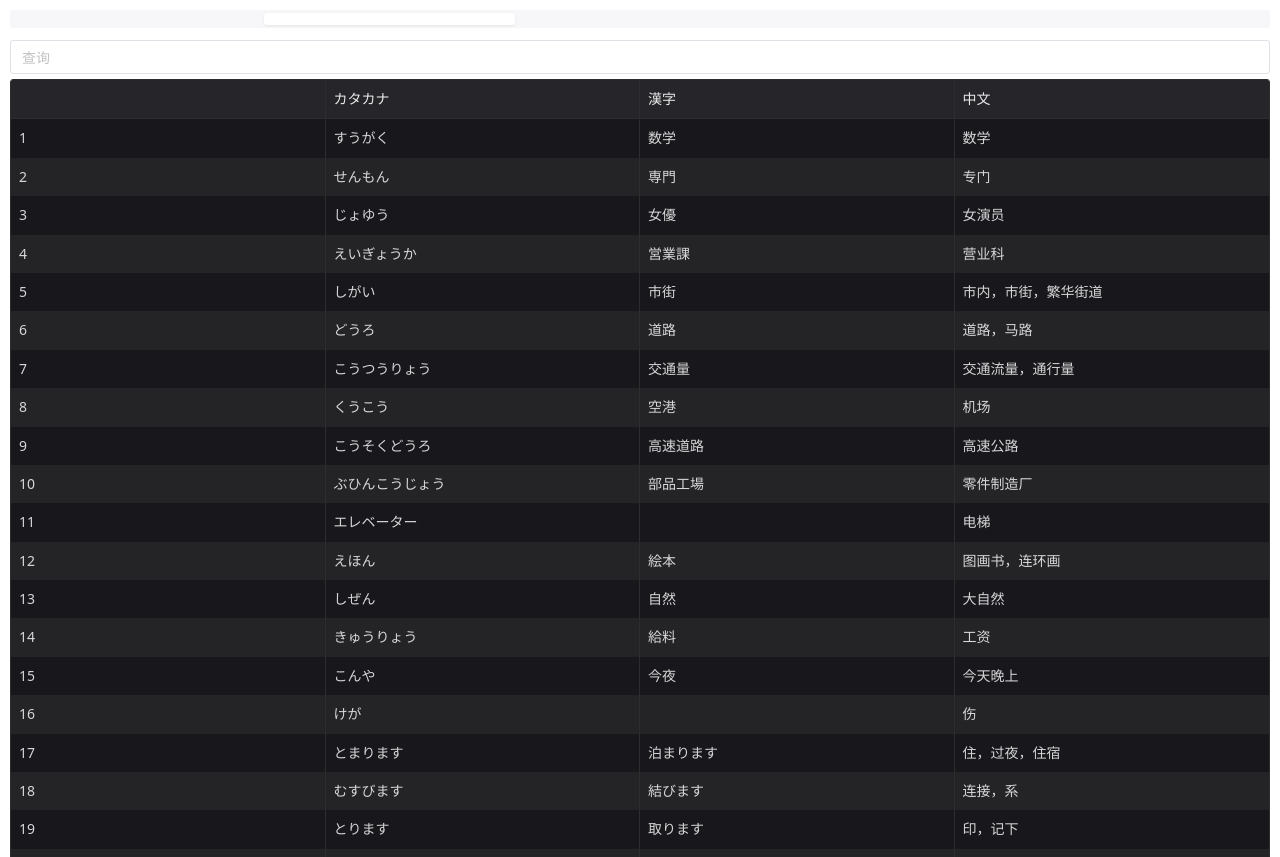
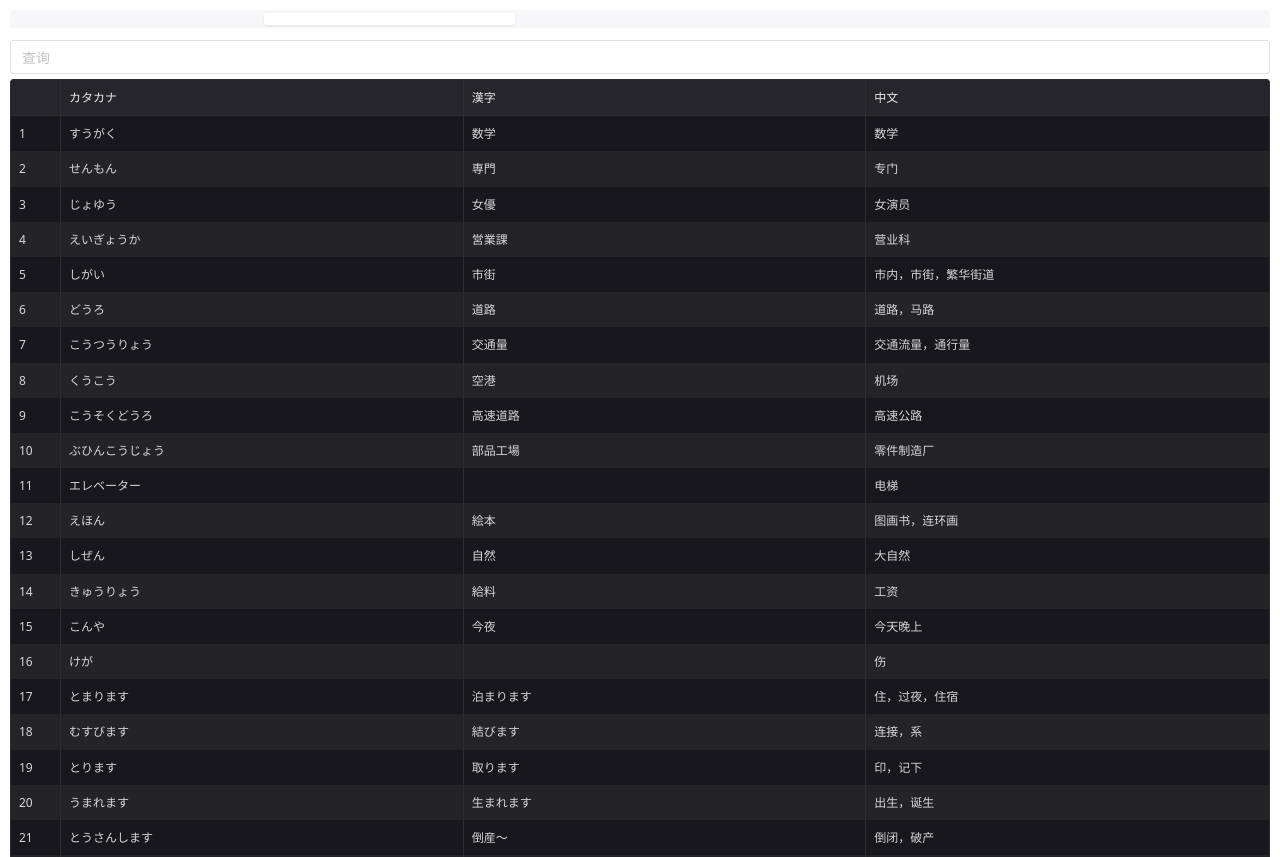
Before and after one commit to linkokong/linkokong.github.io, a Vue app: page / in a window 1280 px wide. Shown: the top 857 px of the page. Built offline with nearby package versions, Linux system fonts and the light colour scheme.

Commit message:
first commit

```diff
--- a/src/components/HelloWorld.vue
+++ b/src/components/HelloWorld.vue
@@ -10,10 +10,10 @@ import {n2 } from '../dictionary/n2'
 const words={middle_1,middle_2,primary_1,primary_2,n2}
 
 const columns = ref([
-  {title: "", key: "no"},
-  {title: "カタカナ", key: "kana"},
-  {title: "漢字", key: "kanji"},
-  {title: "中文", key: "chinese"},
+  {title: "", key: "no",width:50,className:'column-class'},
+  {title: "カタカナ", key: "kana",className:'column-class'},
+  {title: "漢字", key: "kanji",className:'column-class'},
+  {title: "中文", key: "chinese",className:'column-class'},
 ]);
 const chapValue=ref('primary_2')
 
@@ -80,3 +80,9 @@ let table_scroll=(Event)=>{
   </n-space>
   </n-config-provider>
 </template>
+
+<style>
+.column-class{
+  font-size:12px !important;
+}
+</style>
```
